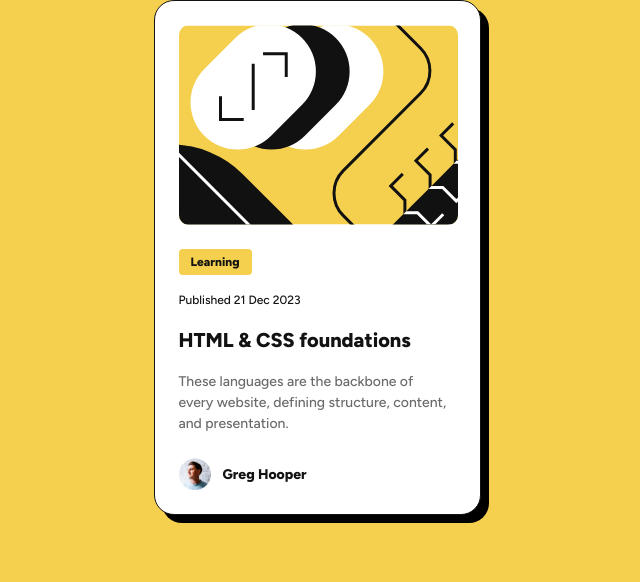
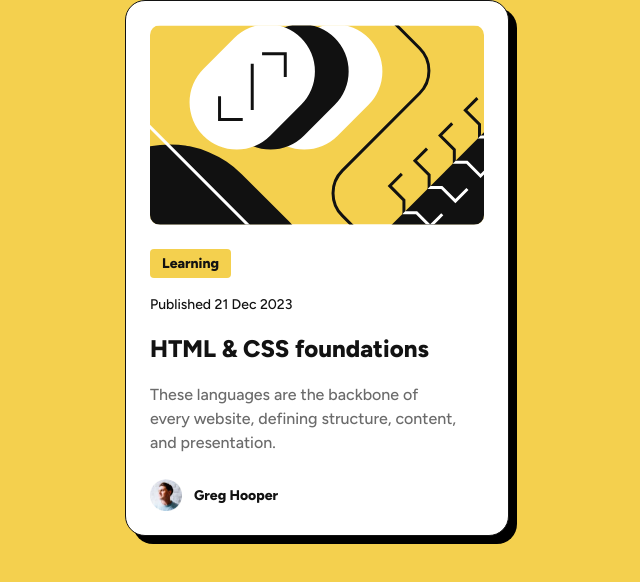
Before and after one commit to giannindm/blog-preview-card, a plain HTML site: page index.html in a window 1280 px wide. Shown: the whole page, without its empty margins (323-963 px from the left). Drawn offline with Linux system fonts and the light colour scheme.

Commit message:
Add desktop styling, broke responsiveness

```diff
--- a/style.css
+++ b/style.css
@@ -66,7 +66,7 @@ body {
 .card {
     display: flex;
     flex-direction: column;
-    width: 327px;
+    width: 329px;
     background: var(--clr-white);
     border: solid 1px var(--clr-gray-950);
     border-radius: 20px;
@@ -75,13 +75,25 @@ body {
     box-shadow: 8px 8px 0 0 black;
 }
 
+
+@media (min-width: 600px) {
+    .card {
+        width: 384px;
+    }
+}
+
 .card__preview {
     border-radius: 10px;
     overflow: hidden;
-    width: 279px;
     height: 200px;
     display: flex;
     justify-content: center;
+}
+
+@media (min-width: 600px) {
+    .card__preview {
+        width: 100%;
+    }
 }
 
 .card__content {
@@ -94,7 +106,7 @@ body {
     background: var(--clr-yellow);
     font-weight: var(--fw-bold);
     font-size: 0.75em;
-    width: 73px;
+    width: fit-content;
     text-align: center;
     padding: 4px 12px;
     border-radius: 4px;
@@ -104,9 +116,22 @@ body {
     font-size: 0.75em;
 }
 
+@media (min-width: 600px) {
+    .card__badge,
+    .card__publish-date {
+        font-size: 0.875em;
+    }
+}
+
 .card__title {
     font-size: 1.25em;
     font-weight: var(--fw-bold);
+}
+
+@media (min-width: 600px) {
+    .card__title {
+        font-size: 1.5em;
+    }
 }
 
 .card__title:hover {
@@ -117,6 +142,12 @@ body {
 .card__descr {
     font-size: 0.875em;
     color: var(--clr-gray-500);
+}
+
+@media (min-width: 600px) {
+    .card__descr {
+        font-size: 1em;
+    }
 }
 
 .author {
```
